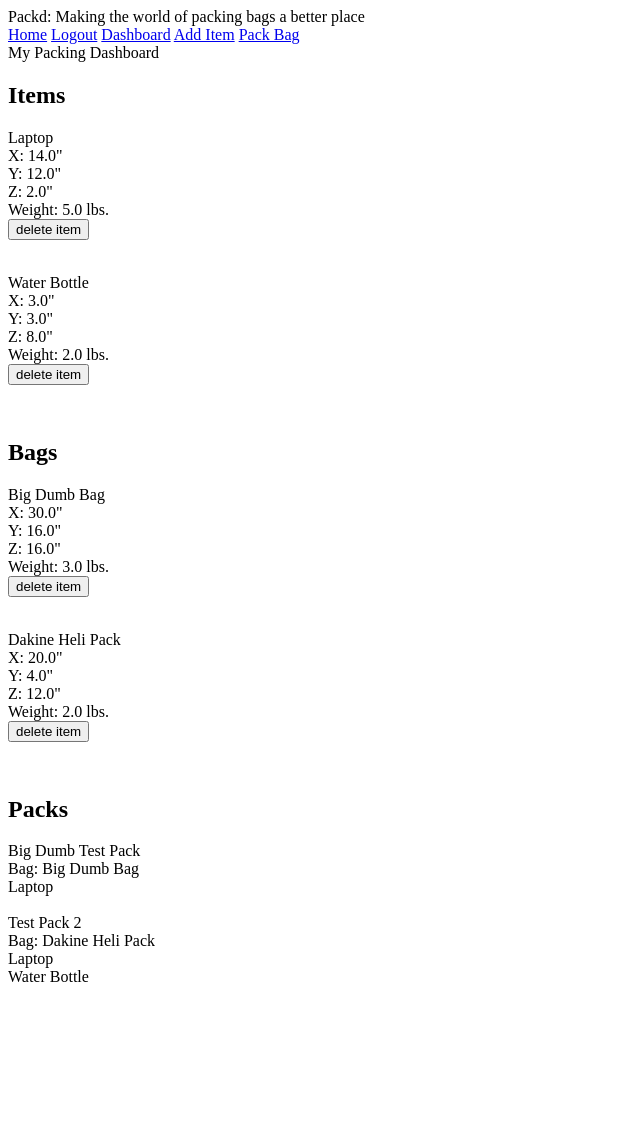
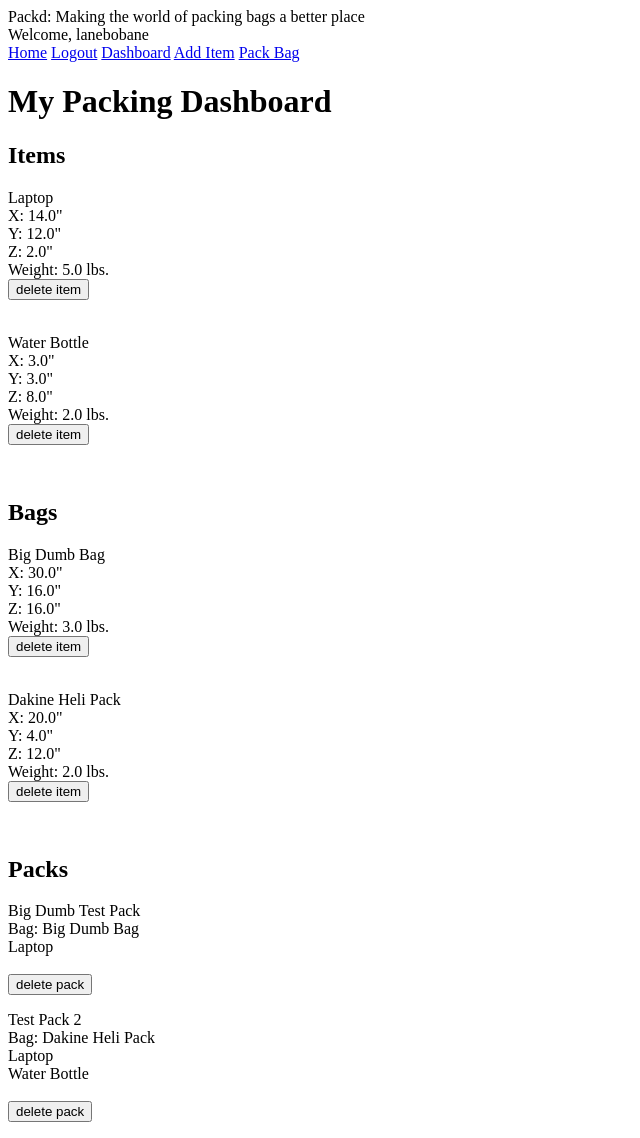
Before and after one commit to lanebobane/packd, a Django app: page /dashboard in a window 1280 px wide. Shown: the whole page, without its empty margins (0-640 px from the left). Before the commit the page ends 982 px from the top, so only its background shows below. Run offline with Django 4.2, Linux system fonts and the light colour scheme; a user stored in the database is signed in; data comes from the database, SQL or seed files in the repository; both versions use the stored data as it was after the commit.

Commit message:
added delete pack functionality

```diff
--- a/packd/packd/settings.py
+++ b/packd/packd/settings.py
@@ -65,7 +65,6 @@ TEMPLATES = [
     {
         'BACKEND': 'django.template.backends.django.DjangoTemplates',
         'DIRS': [os.path.join(BASE_DIR, 'templates')],
-        # 'DIRS': [],
         'APP_DIRS': True,
         'OPTIONS': {
             'context_processors': [
--- a/packd/packr/templates/packr/base.html
+++ b/packd/packr/templates/packr/base.html
@@ -2,6 +2,9 @@
 <html>
 <body>
 	<div>Packd: Making the world of packing bags a better place<div>
+		<div>
+			Welcome, {{user.get_username}}
+		</div>
     	<div>
     		<a href="{% url 'packr:home' %}">Home</a>
 			{% if user.is_authenticated %}
--- a/packd/packr/templates/packr/dashboard.html
+++ b/packd/packr/templates/packr/dashboard.html
@@ -1,6 +1,6 @@
 {% extends 'packr/base.html' %}
 {% block content %}
-<div>My Packing Dashboard</div>
+<h1>My Packing Dashboard</h1>
 
 <h2>Items</h2>
 {% for item in packing_items %}
@@ -38,6 +38,10 @@
         <div>{{item.name}}</div>
     {% endfor %}
     <br>
+    <form action="{% url 'packr:delete_pack' pack.id %}" method="post">
+        {% csrf_token %}
+        <input type="submit" value="delete pack">
+    </form>
 {% endfor %}
 
 {% endblock %}
--- a/packd/packr/urls.py
+++ b/packd/packr/urls.py
@@ -9,6 +9,6 @@ urlpatterns = [
     path('dashboard', views.dashboard, name='dashboard'),
     path('items/add', views.add_item, name='add_item'),
     path('pack/add', views.add_pack, name='add_pack'),
-    path('items/delete/(?P<pk>[0-9]+)/$', views.delete_item, name='delete_item')
-
+    path('items/delete/(?P<pk>[0-9]+)/$', views.delete_item, name='delete_item'),
+    path('pack/delete/(?P<pk>[0-9]+)/$', views.delete_pack, name='delete_pack')
 ]
--- a/packd/packr/views.py
+++ b/packd/packr/views.py
@@ -71,3 +71,10 @@ def delete_item(request, pk):
     if request.method == 'POST':
         item.delete()
         return redirect('/dashboard')
+
+def delete_pack(request, pk):
+    pack = get_object_or_404(Pack, pk=pk)
+
+    if request.method == 'POST':
+        pack.delete()
+        return redirect('/dashboard')
```
Also changed, not shown: packd/packr/templates/packr/addpack.html (+0 -12 lines), packd/db.sqlite3.
